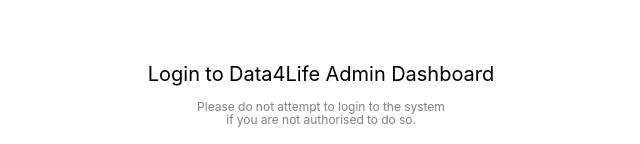
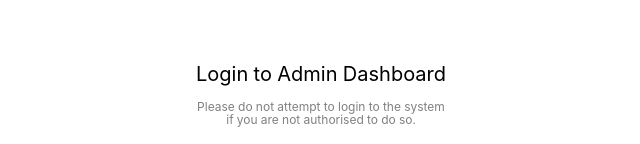
Before and after one commit to Data4Life-Initiative/dashboard, a React (Create React App) app: page / in a window 1280 px wide. Shown: the part 240-384 px from the top of the page, without its empty margins (319-959 px from the left). Built offline with nearby package versions, Linux system fonts and the light colour scheme; what rambda would draw is missing.

Commit message:
Updated Login Message and remove Data4Life

```diff
--- a/src/components/admin_login_component/index.js
+++ b/src/components/admin_login_component/index.js
@@ -46,7 +46,7 @@
               src="https://storage.googleapis.com/igrant-api-images/privacy-dashboard/data4life.jpeg"
             />
           </div>
-          <p className="login-title">Login to Data4Life Admin Dashboard</p>
+          <p className="login-title">Login to Admin Dashboard</p>
 
           <Form
             name="normal_login"
```
